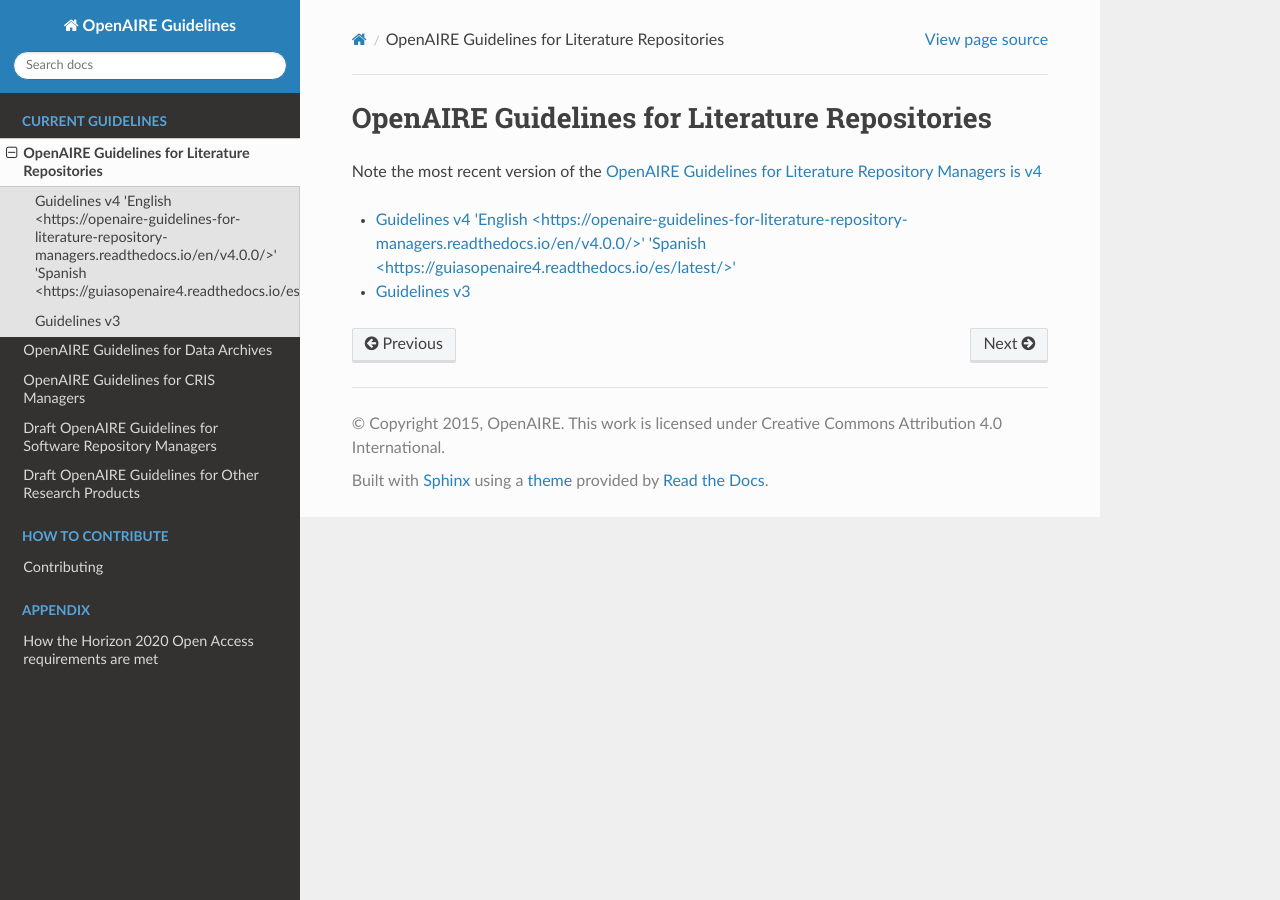
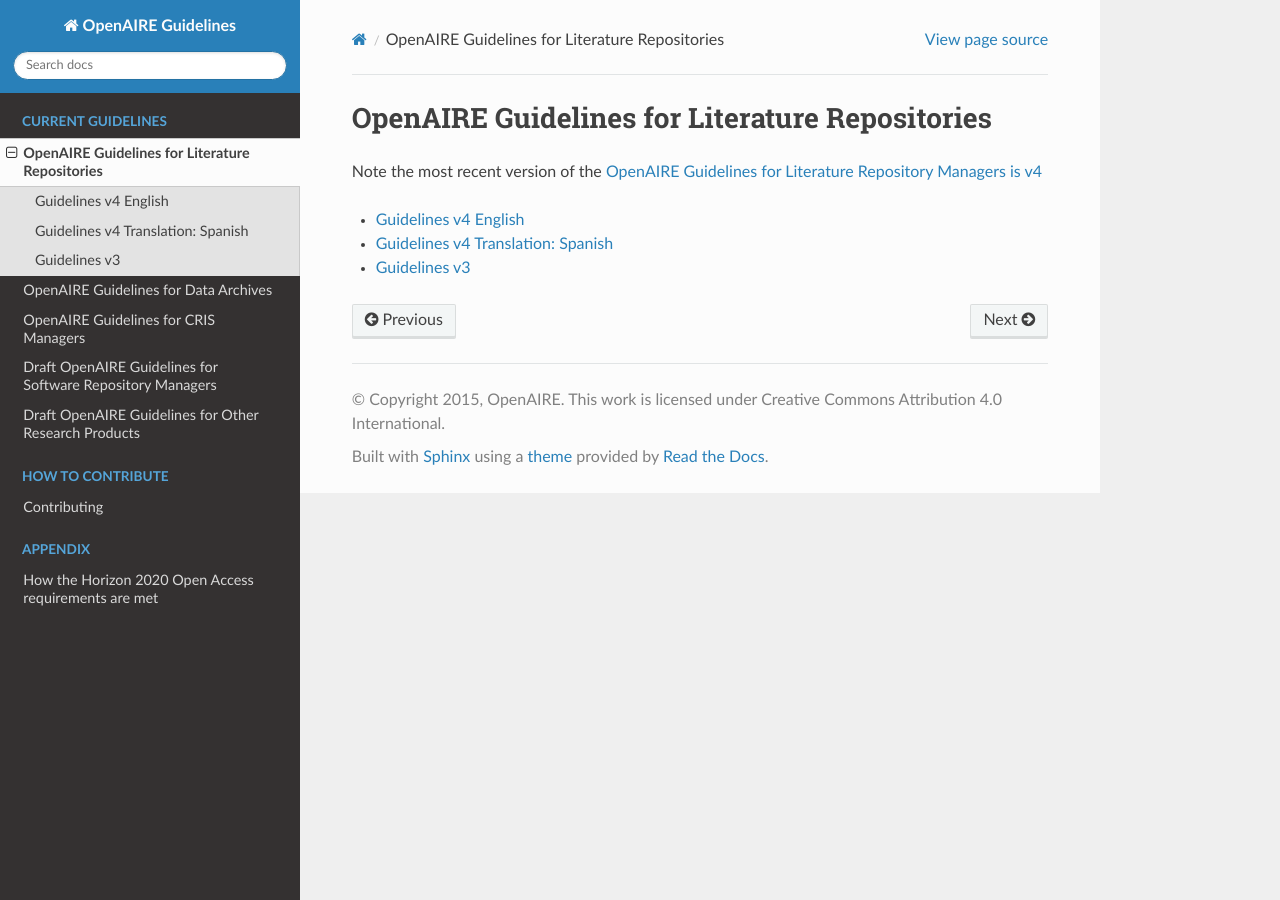
Before and after one commit to openaire/guidelines, a Sphinx documentation site: the page built from docs/literature/index.rst, in a window 1280 px wide. Built offline with Sphinx 7.4.7 and the Read the Docs theme 2.0.0, drawn with Linux system fonts in a browser that asks for light colours.

Commit message:
change attribute in rst file

```diff
--- a/docs/literature/index.rst
+++ b/docs/literature/index.rst
@@ -8,5 +8,6 @@
 .. toctree::
    :maxdepth: 1
 
-   Guidelines v4 'English <https://openaire-guidelines-for-literature-repository-managers.readthedocs.io/en/v4.0.0/>' 'Spanish <https://guiasopenaire4.readthedocs.io/es/latest/>'
+   Guidelines v4 English <https://openaire-guidelines-for-literature-repository-managers.readthedocs.io/en/v4.0.0/>
+   Guidelines v4 Translation: Spanish <https://guiasopenaire4.readthedocs.io/es/latest/>
    Guidelines v3 <index_guidelines-lit_v3>
```
